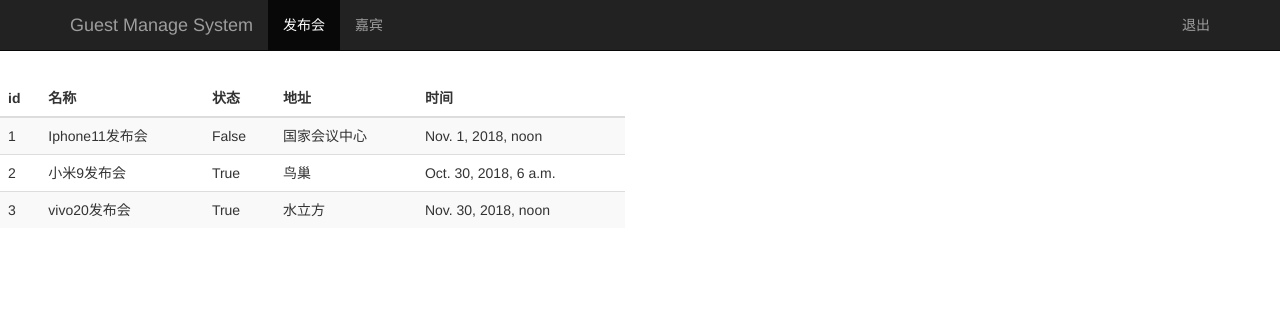
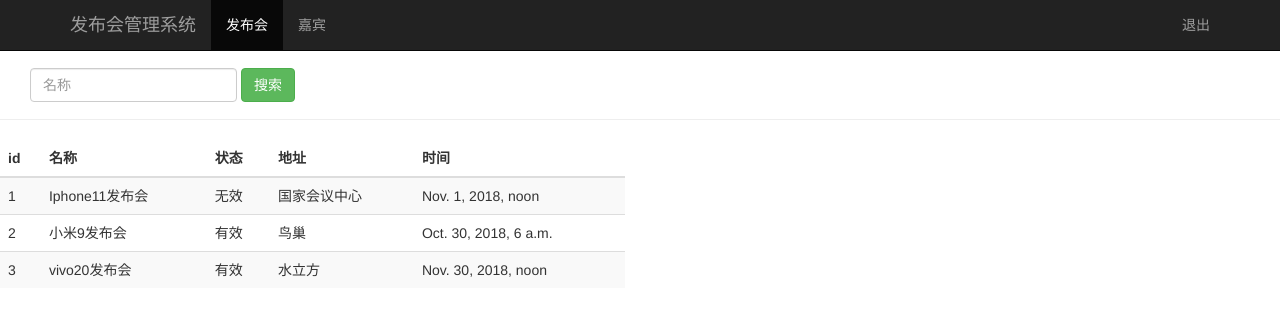
Before and after one commit to yinxunjiang/Django, a Django app: page /event_manage/ in a window 1280 px wide. Shown: the top 316 px of the page. Run offline with Django 3.2, Linux system fonts and the light colour scheme; a user stored in the database is signed in; data comes from the database, SQL or seed files in the repository; some libraries are stand-ins or nearby versions.

Commit message:
发布会管理更新

```diff
--- a/TestProject1/Apply1/templates/event_manage.html
+++ b/TestProject1/Apply1/templates/event_manage.html
@@ -12,7 +12,7 @@
     <nav class="navbar navbar-inverse navbar-fixed-top">
         <div class="container">
             <div class="navbar-header">
-                <a class="navbar-brand" href="/event_manage/">Guest Manage System</a>
+                <a class="navbar-brand" href="/event_manage/">发布会管理系统</a>
             </div>
             <div id="navbar" class="collapse navbar-collapse">
                 <ul class="nav navbar-nav">
@@ -26,8 +26,19 @@
             </div>
         </div>
     </nav>
+    <!-- 发布会搜索表单-->
+    <div class="page-header" style="padding-top: 20px">
+        <div id="navbar-search" class="navbar-collapse collapse">
+            <form class="navbar-form" method="get" action="/search_name/">
+                <div class="form-group">
+                    <input name="name" type="text" placeholder="名称" class="form-control">
+                </div>
+                <button type="submit" class="btn btn-success">搜索</button>
+            </form>
+        </div>
+    </div>
     <!--发布会列表-->
-    <div class="row" style="padding-top: 80px;">
+    <div class="row" style="padding-top: 0px;">
         <div class="col-md-6">
             <table class="table table-striped">
                 <thead>
@@ -40,7 +51,11 @@
                     <tr>
                         <td>{{event.id}}</td>
                         <td>{{event.name}}</td>
-                        <td>{{event.status}}</td>
+                        {% if event.status %}
+                        <td>有效</td>
+                        {%else%}
+                        <td>无效</td>
+                        {%endif%}
                         <td>{{event.address}}</td>
                         <td>{{event.start_time}}</td>
                     </tr>
--- a/TestProject1/Apply1/templates/index.html
+++ b/TestProject1/Apply1/templates/index.html
@@ -13,7 +13,7 @@
     <input name="username" type="text" placeholder="用户名" style="text-align: center"><br>
     <input name="password" type="password" placeholder="密码" style="text-align: center"><br>
     {{ error }}<br>
-    <button id="btn" type="submit">登录</button>
+    <button id="btn" type="submit" >登录</button>
     {% csrf_token %}
 </form>
 </body>
--- a/TestProject1/Apply1/views.py
+++ b/TestProject1/Apply1/views.py
@@ -29,3 +29,10 @@ def event_manage(request):
     # 获取浏览器中的session
     username=request.session.get("user","")
     return render(request,"event_manage.html",{"user":username,"events":event_list})
+#发布会搜索视图
+@login_required
+def search_name(request):
+    username = request.session.get("user", "")
+    search_name=request.GET.get("name","")
+    event_list=Event.objects.filter(name__contains=search_name)
+    return render(request,"event_manage.html",{"user":username,"events":event_list})
--- a/TestProject1/TestProject1/urls.py
+++ b/TestProject1/TestProject1/urls.py
@@ -23,6 +23,7 @@ urlpatterns = [
     path('index/',views.index),
     path('accounts/login/',views.index),
     path('login_action/',views.login_action),
-    path('event_manage/',views.event_manage)
+    path('event_manage/',views.event_manage),
+    path('search_name/',views.search_name),
 
 ]
```
